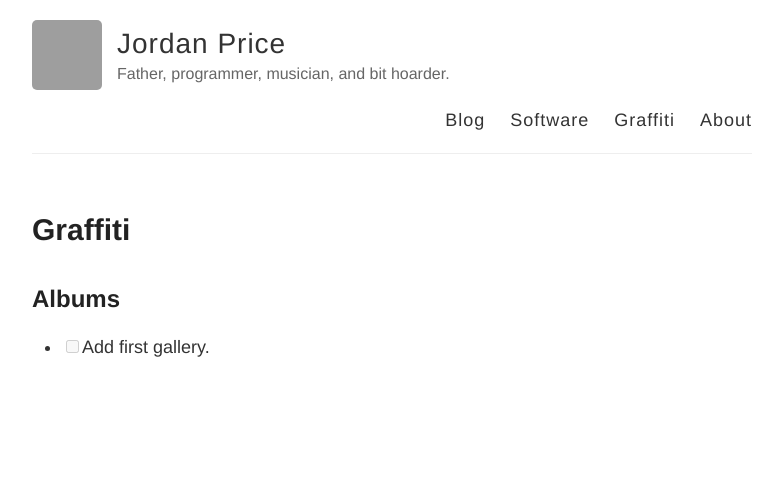
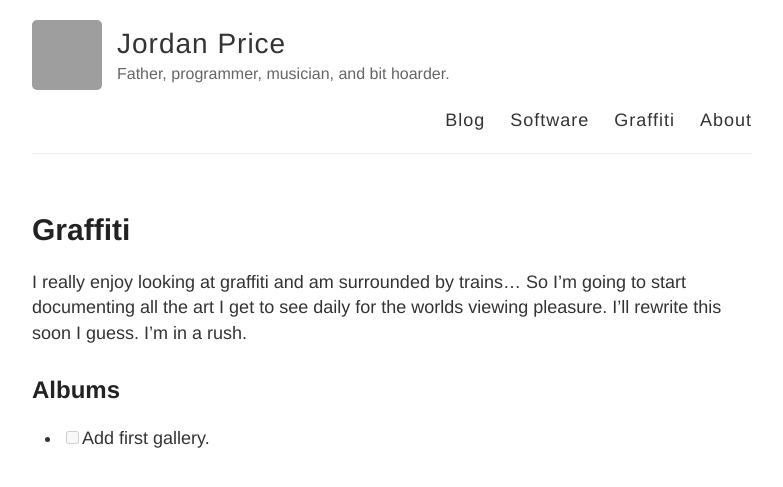
Before and after one commit to thejordanprice/thejordanprice.github.io, a Jekyll site: the page built from graffiti.md, in a window 1280 px wide. Shown: the top 487 px of the page, without its empty margins (248-1031 px from the left). Built offline with Jekyll 4.4.1, drawn with Linux system fonts in a browser that asks for light colours; grey boxes are pictures that could not be loaded.

Commit message:
Update graffiti.md

```diff
--- a/graffiti.md
+++ b/graffiti.md
@@ -4,6 +4,8 @@ title: Graffiti
 permalink: /graffiti/
 ---
 
+I really enjoy looking at graffiti and am surrounded by trains... So I'm going to start documenting all the art I get to see daily for the worlds viewing pleasure.  I'll rewrite this soon I guess. I'm in a rush.
+
 ## Albums
 
 - [ ] Add first gallery.
```
